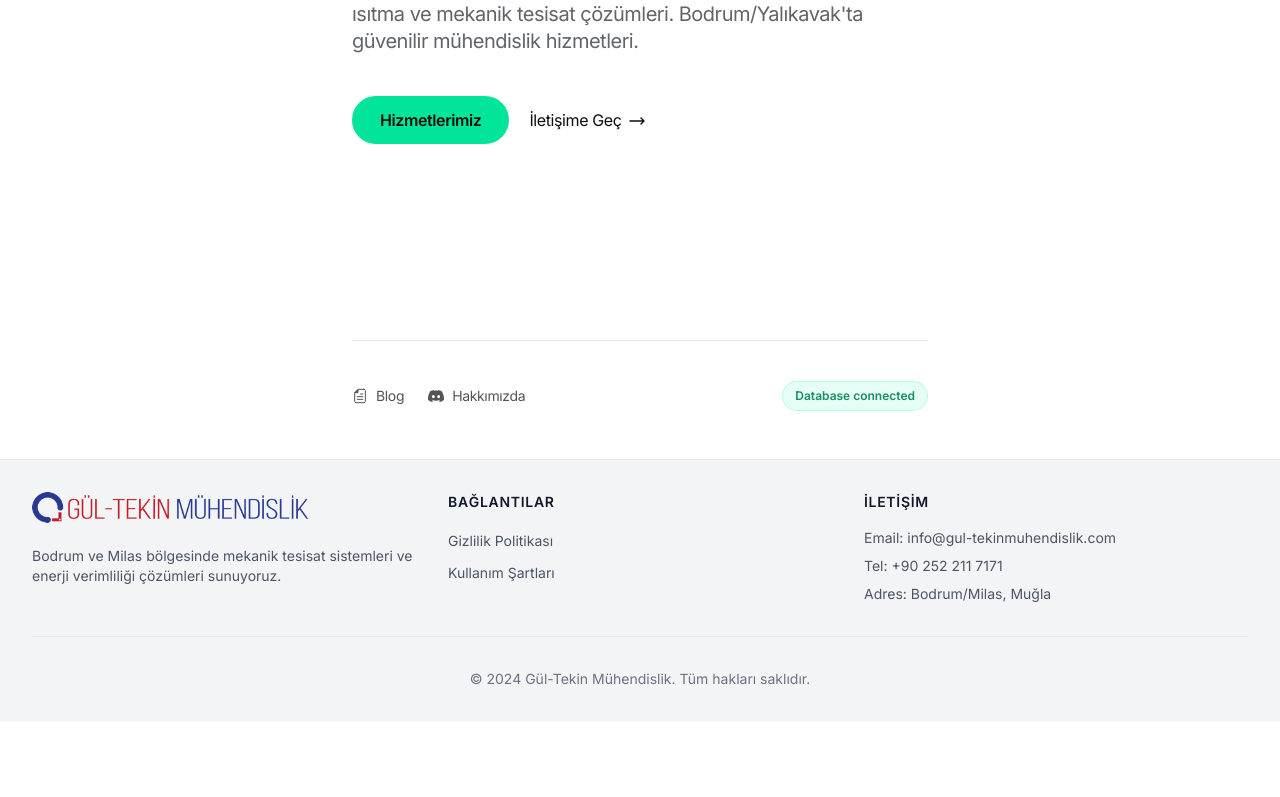
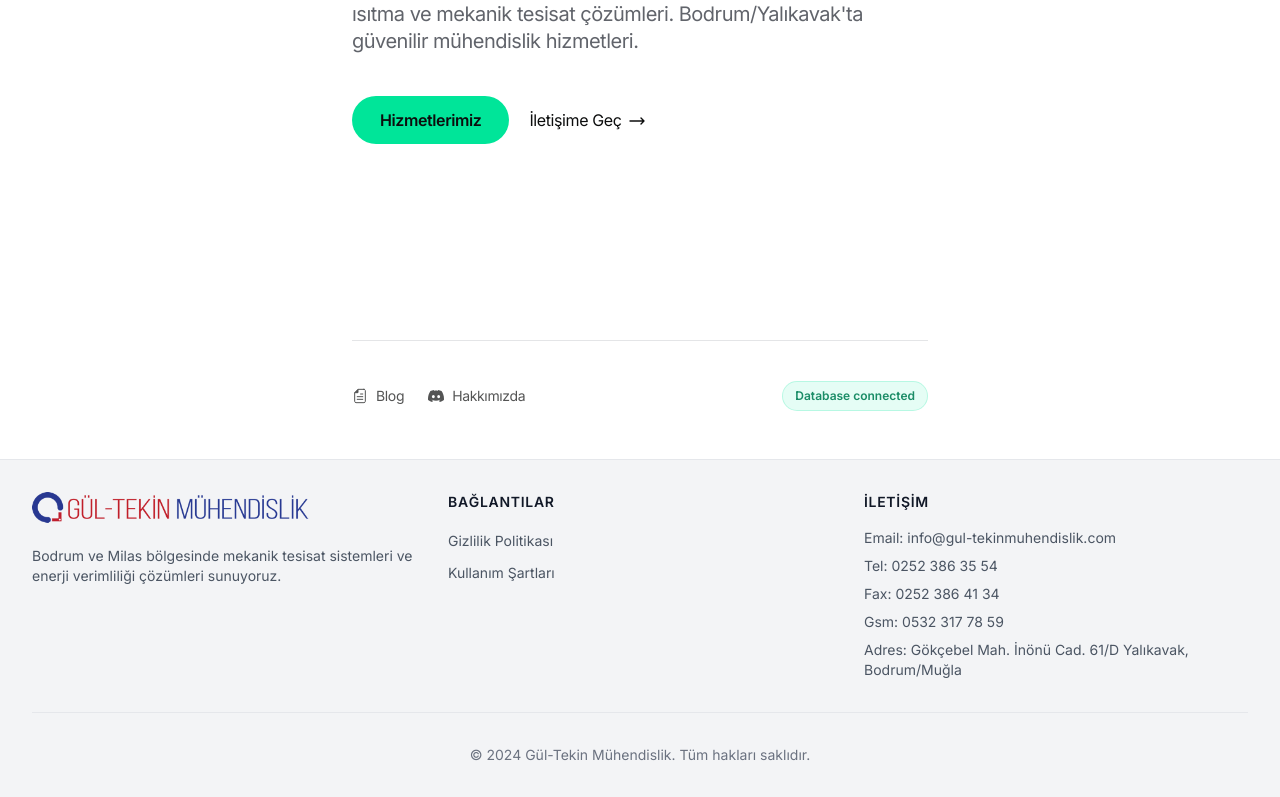
Before and after one commit to gul-tekinmuhendislik/gul-tekin-neon-app, a Next.js app: page / in a window 1280 px wide. Shown: the part 406-1203 px from the top of the page. Before the commit the page ends 1127 px from the top, so only its background shows below. Built offline with nearby package versions, Linux system fonts and the light colour scheme; no server answers; the database is empty.

Commit message:
feat: Footer iletişim bilgilerini güncelle
- Telefon, faks ve GSM numaraları eklendi
- Detaylı adres bilgisi güncellendi (Yalıkavak, Bodrum)
- Tüm iletişim kanalları artık görünür

🤖 Generated with [Claude Code](https://claude.ai/code)

Co-Authored-By: Claude <noreply@anthropic.com>

```diff
--- a/app/components/Footer.tsx
+++ b/app/components/Footer.tsx
@@ -43,8 +43,10 @@ export default function Footer() {
             </h3>
             <ul className="space-y-2 text-gray-600 text-sm">
               <li>Email: info@gul-tekinmuhendislik.com</li>
-              <li>Tel: +90 252 211 7171</li>
-              <li>Adres: Bodrum/Milas, Muğla</li>
+              <li>Tel: 0252 386 35 54</li>
+              <li>Fax: 0252 386 41 34</li>
+              <li>Gsm: 0532 317 78 59</li>
+              <li>Adres: Gökçebel Mah. İnönü Cad. 61/D Yalıkavak, Bodrum/Muğla</li>
             </ul>
           </div>
         </div>
```
